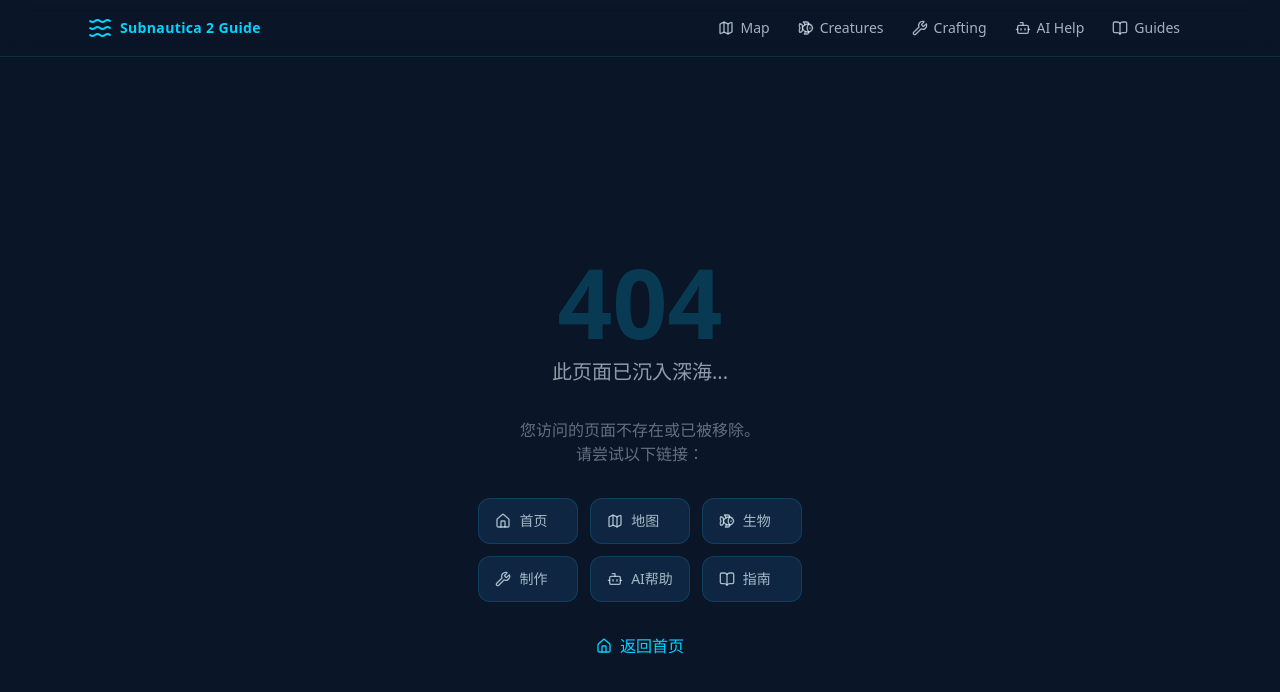
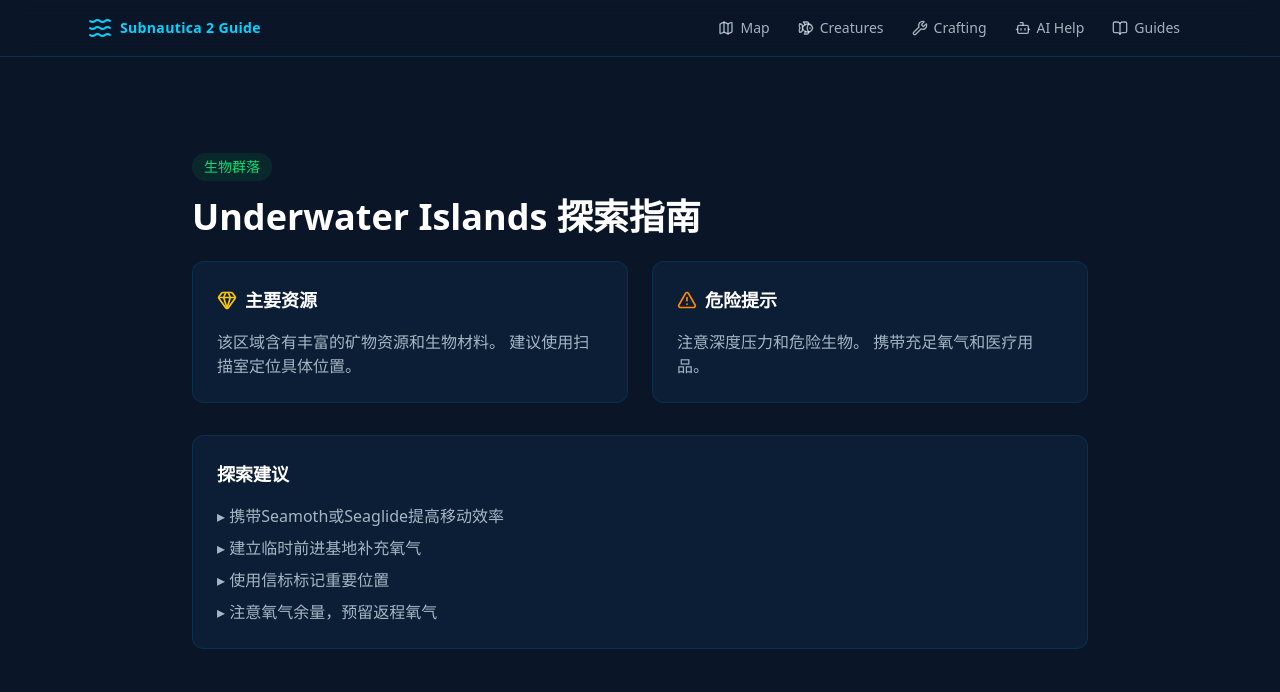
Before and after one commit to zl819044596/subnautica-guide, a Next.js app: page /blog/underwater-islands in a window 1280 px wide. Before the commit this address had no page. Shown: the top 692 px of the page. Built offline with nearby package versions, Linux system fonts and the light colour scheme.

Commit message:
auto: add content 2026-05-30

```diff
--- /dev/null
+++ b/src/app/blog/underwater-islands/page.tsx
@@ -0,0 +1,56 @@
+import type { Metadata } from "next";
+import Link from "next/link";
+import { MapPin, Gem, AlertTriangle } from "lucide-react";
+
+export const metadata: Metadata = {
+  title: "Underwater Islands 探索指南：资源、危险与生存策略 | Subnautica 2 指南",
+  description: "探索 Subnautica 2 的 Underwater Islands：资源分布、危险生物和生存策略。",
+  keywords: ["subnautica 2", "underwater islands", "biome", "guide"],
+};
+
+export default function Page() {
+  return (
+    <main className="min-h-screen bg-[#0a1628] px-4 pt-24 pb-16">
+      <div className="max-w-4xl mx-auto">
+        <span className="inline-block px-3 py-1 rounded-full bg-green-500/10 text-green-400 text-sm font-medium mb-4">
+          生物群落
+        </span>
+        <h1 className="text-3xl md:text-4xl font-bold text-white mb-6">Underwater Islands 探索指南</h1>
+
+        <div className="grid md:grid-cols-2 gap-6 mb-8">
+          <div className="bg-[#0f2642]/50 rounded-xl p-6 border border-[rgba(0,212,255,0.1)]">
+            <div className="flex items-center gap-2 mb-4">
+              <Gem className="w-5 h-5 text-yellow-400" />
+              <h2 className="text-lg font-semibold text-white">主要资源</h2>
+            </div>
+            <p className="text-[#e6f7ff]/70">
+              该区域含有丰富的矿物资源和生物材料。
+              建议使用扫描室定位具体位置。
+            </p>
+          </div>
+
+          <div className="bg-[#0f2642]/50 rounded-xl p-6 border border-[rgba(0,212,255,0.1)]">
+            <div className="flex items-center gap-2 mb-4">
+              <AlertTriangle className="w-5 h-5 text-orange-400" />
+              <h2 className="text-lg font-semibold text-white">危险提示</h2>
+            </div>
+            <p className="text-[#e6f7ff]/70">
+              注意深度压力和危险生物。
+              携带充足氧气和医疗用品。
+            </p>
+          </div>
+        </div>
+
+        <div className="bg-[#0f2642]/50 rounded-xl p-6 border border-[rgba(0,212,255,0.1)]">
+          <h2 className="text-lg font-semibold text-white mb-4">探索建议</h2>
+          <ul className="space-y-2 text-[#e6f7ff]/70">
+            <li>▸ 携带Seamoth或Seaglide提高移动效率</li>
+            <li>▸ 建立临时前进基地补充氧气</li>
+            <li>▸ 使用信标标记重要位置</li>
+            <li>▸ 注意氧气余量，预留返程氧气</li>
+          </ul>
+        </div>
+      </div>
+    </main>
+  );
+}
```
